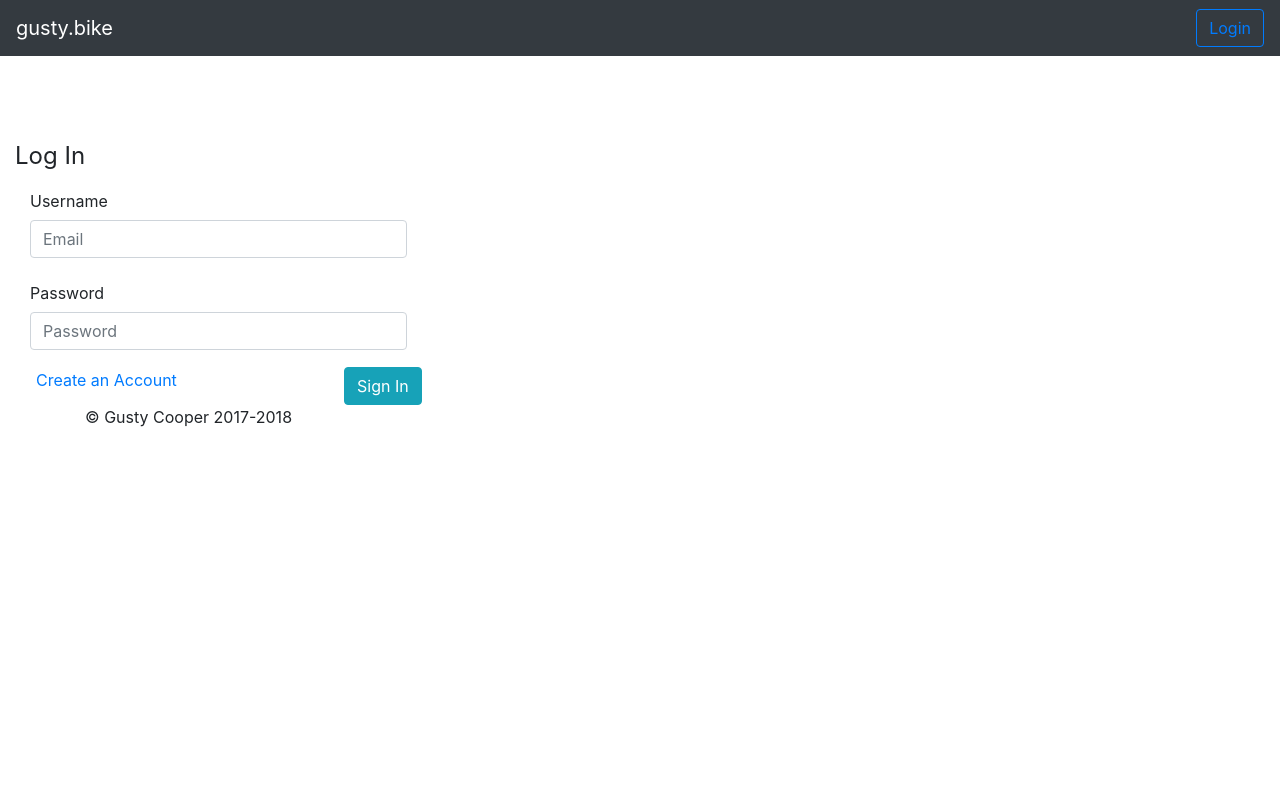
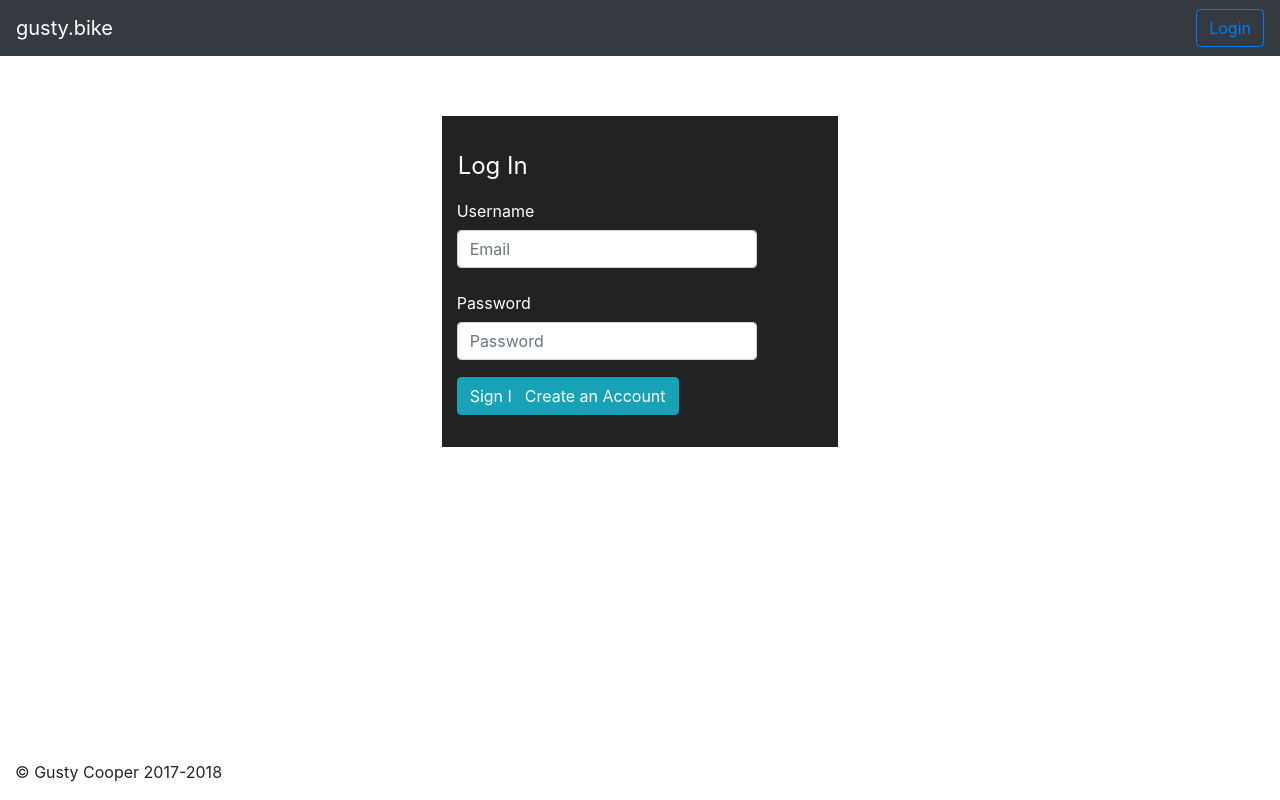
Before and after one commit to m-aneiro/GustyBikeSite, a Flask app: page /login in a window 1280 px wide. Run offline with Flask 2, Linux system fonts and the light colour scheme; some libraries are stand-ins or nearby versions.

Commit message:
Updated login/registration page UI

```diff
--- /dev/null
+++ b/static/css/login.css
@@ -0,0 +1,14 @@
+#auth-form {
+    margin-top: 10%;
+    padding: 2rem 0;
+    background-color: #222;
+    color: #FFF;
+}
+
+#auth-form > form > legend {
+    margin-left: 1rem;
+}
+
+#showLogin {
+    margin-left: 0.5rem;
+}
--- a/static/js/auth.js
+++ b/static/js/auth.js
@@ -34,7 +34,8 @@
             'email': $("#registerEmail").val(),
             'password': $("#registerPassword").val(),
             'password2': $("#registerPassword2").val(),
-            'type': 'r'}, function(response) {
+            'type': 'r'
+        }, function(response) {
             switch (response) {
                 case '0': //fail
                     alertify.error("A user with that username already exists!");
--- a/templates/login.html
+++ b/templates/login.html
@@ -3,34 +3,35 @@
 {% block content %}
     <div class="container-fluid">
         <div class="row">
-            <div class="col-md-6">
-                <div class="well" id="auth-form" style="margin-top:10%">
+            <div class="col-md-4"></div>
+            <div class="col-md-4">
+                <div class="well" id="auth-form">
                     <form class="form-horizontal" id="login-layout" method="post">
                         <legend>Log In</legend>
-
                         <div class="form-group">
                             <label for="loginUsername" class="col-md-2 col-form-label">Username</label>
-                            <div class="col-md-8">
+                            <div class="col-md-10">
                                 <input type="text" class="form-control" id="loginUsername" placeholder="Email">
                             </div>
                         </div>
                         <div class="form-group">
                             <label for="loginPassword" class="col-md-2 col-form-label">Password</label>
-                            <div class="col-md-8">
+                            <div class="col-md-10">
                                 <input type="password" class="form-control" id="loginPassword" placeholder="Password">
                             </div>
                         </div>
                         <div class="col-md-2"></div>
                         <div class="col-md-10">
                             <div class="row">
+                                <div class="col-md-2">
+                                    <button type="button" class="btn btn-info" id="completeLogin">Sign In</button>
+                                </div>
                                 <div class="col-md-7">
-                                    <button type="button" class="btn btn-link" id="showRegister" style="padding: 0 5px 0 5px;">
+                                    <button type="button" class="btn btn-info" id="showRegister">
                                         Create an Account
                                     </button>
                                 </div>
-                                <div class="col-md-2">
-                                    <button type="button" class="btn btn-info" id="completeLogin" style="margin-left: 32%;">Sign In</button>
-                                </div>
+
                             </div>
                         </div>
                         <div class="clearfix"></div>
@@ -40,39 +41,39 @@
 
                         <div class="form-group">
                             <label for="registerEmail" class="col-md-3 col-form-label">E-mail</label>
-                            <div class="col-md-8">
+                            <div class="col-md-10">
                                 <input type="email" class="form-control" name="email" id="registerEmail" placeholder="Email">
                             </div>
                             <small id="emailHelp" class="form-text text-muted" style="padding-left: 20px;">We'll never share your email with anyone else.</small>
                         </div>
                         <div class="form-group">
                             <label for="registerUsername" class="col-md-3 col-form-label">Username</label>
-                            <div class="col-md-8">
+                            <div class="col-md-10">
                                 <input type="text" class="form-control" name="username" id="registerUsername" placeholder="Username">
                             </div>
                         </div>
                         <div class="form-group">
                             <label for="registerPassword" class="col-md-3 col-form-label">Password</label>
-                            <div class="col-md-8">
+                            <div class="col-md-10">
                                 <input type="password" class="form-control" name="password" id="registerPassword" placeholder="Password">
                             </div>
                         </div>
                         <div class="form-group">
                             <label for="registerPassword2" class="col-md-3 col-form-label">Password, again</label>
-                            <div class="col-md-8">
+                            <div class="col-md-10">
                                 <input type="password" class="form-control" name="password" id="registerPassword2" placeholder="Password, again">
                             </div>
                         </div>
                         <div class="col-md-2"></div>
                         <div class="col-md-10">
                             <div class="row">
+                                <div class="col-md-2">
+                                    <button type="button" class="btn btn-info" id="completeRegistration">Register</button>
+                                </div>
                                 <div class="col-md-7">
-                                    <button type="button" class="btn btn-link" id="showLogin" style="padding: 0 5px 0 5px;">
+                                    <button type="button" class="btn btn-info" id="showLogin" >
                                         Go to Login
                                     </button>
-                                </div>
-                                <div class="col-md-2">
-                                    <button type="button" class="btn btn-info" id="completeRegistration" style="margin-left: 32%;">Register</button>
                                 </div>
                             </div>
                         </div>
@@ -80,7 +81,6 @@
                     </form>
                 </div>
             </div>
-            <div class="col-md-6"></div>
         </div>
     </div>
 {% endblock %}
--- a/templates/main_layout.html
+++ b/templates/main_layout.html
@@ -12,6 +12,7 @@
 
         <link rel="stylesheet" href="https://cdn.jsdelivr.net/npm/alertifyjs@1.8.0/build/css/alertify.min.css" />
         <link rel="stylesheet" href="https://cdn.jsdelivr.net/npm/alertifyjs@1.8.0/build/css/themes/default.min.css" />
+        <link rel="stylesheet" href="{{ url_for('static', filename='css/login.css') }}" />
     </head>
     <body>
         <nav class="navbar navbar-expand-md navbar-dark fixed-top bg-dark">
@@ -50,7 +51,7 @@
 
         {%block content %}{% endblock %}
 
-        <footer class="container">
+        <footer class="container" style="float: left;position: absolute;bottom: 0;">
           <p>&copy; Gusty Cooper 2017-2018</p>
         </footer>
 
```
Also changed, not shown: templates/register.html (deleted, +0 -9 lines), server.py (line endings or trailing spaces).
